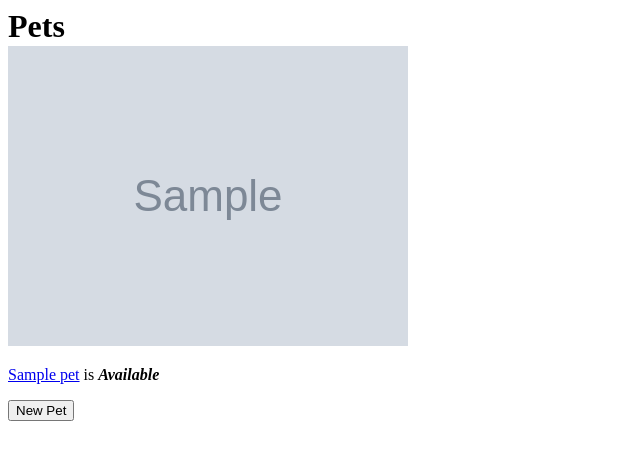
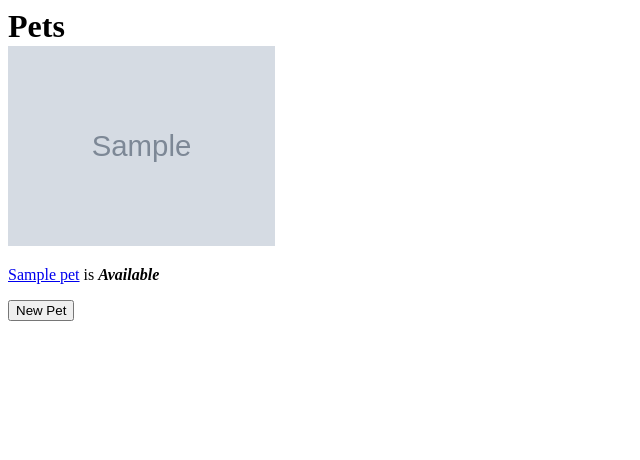
Before and after one commit to Eduardo-Zagalsky/Agency, a Flask app: page / in a window 1280 px wide. Shown: the top 460 px of the page, without its empty margins (0-640 px from the left). Run offline with Flask 2, Linux system fonts and the light colour scheme; tables that the repository leaves empty hold one stand-in row (values such as "Sample post"); grey boxes marked "Sample" are stand-in pictures.

Commit message:
added a class to use with style.css

```diff
--- a/templates/home.html
+++ b/templates/home.html
@@ -4,7 +4,7 @@
 {% block content %}
 <h1>Pets</h1>
 {% for pet in pets %}
-<img src="{{pet.photo_url}}" alt="{{pet.name}}">
+<img class="profile-photo" src="{{pet.photo_url}}" alt="{{pet.name}}">
 {% if pet.available %}
 <p>
     <a href="/{{pet.id}}">{{pet.name}}</a> is <b><em>Available</em></b>
```
